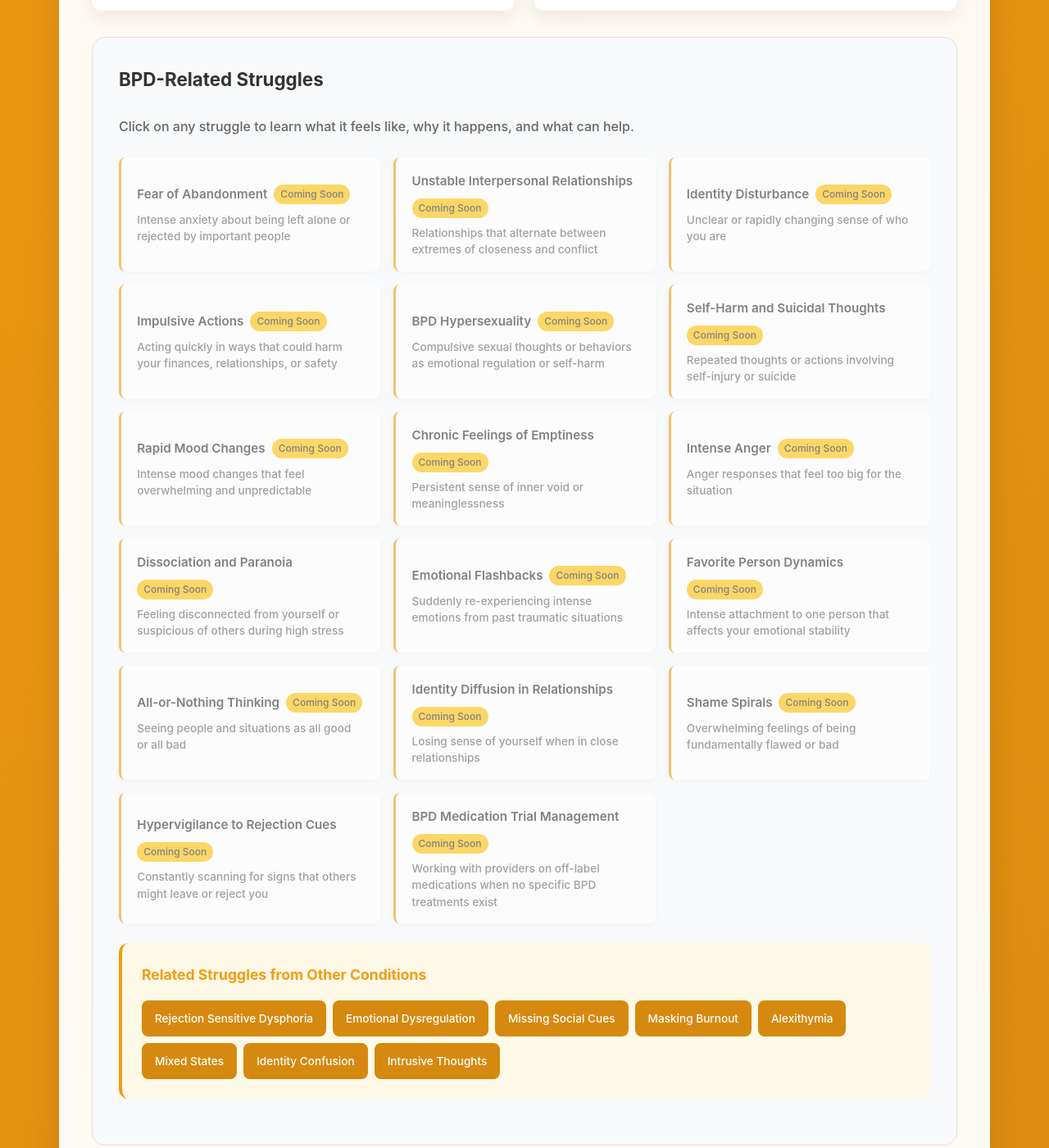
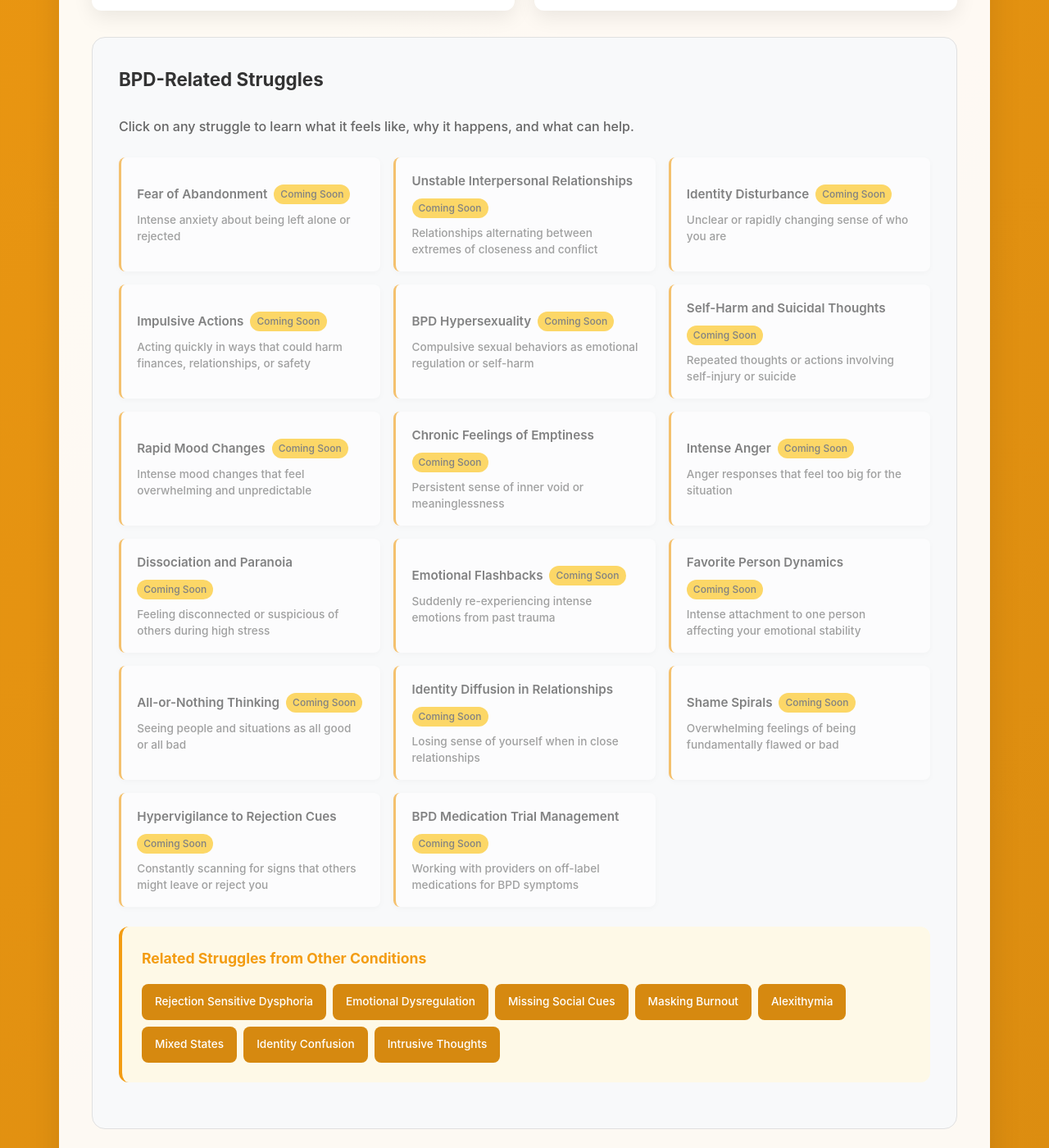
Before and after one commit to neurodivergent-survival-guide/neurodivergent-survival-guide, a Jekyll site: the page built from conditions/bpd.html, in a window 1280 px wide and 1400 px high, scrolled down 2204 px. Shown: the whole window at 82% size. Built offline with Jekyll 4.4.1, drawn with Linux system fonts in a browser that asks for light colours.

Commit message:
Update struggle_order.yml

```diff
--- a/_data/struggle_order.yml
+++ b/_data/struggle_order.yml
@@ -34,7 +34,7 @@ adhd:
     description: "Making quick choices without fully considering consequences"
   - slug: "adhd-hypersexuality"
     title: "ADHD Hypersexuality"
-    description: "Compulsive sexual thoughts or behaviors driven by impulse control difficulties"
+    description: "Compulsive sexual thoughts or behaviors from impulse control issues"
   - slug: "rejection-sensitive-dysphoria"
     title: "Rejection Sensitive Dysphoria"
     description: "Intense emotional response to perceived rejection or criticism"
@@ -43,19 +43,19 @@ adhd:
     description: "Difficulty managing the intensity of emotional responses"
   - slug: "hyperfocus-episodes"
     title: "Hyperfocus Episodes"
-    description: "Becoming so absorbed in activities that you lose awareness of time and needs"
+    description: "Becoming so absorbed you lose awareness of time and needs"
   - slug: "sleep-rhythm-disruption"
     title: "Sleep Rhythm Disruption"
     description: "Difficulty with conventional sleep schedules and sleep quality"
   - slug: "object-permanence-issues"
     title: "Object Permanence Issues"
-    description: "Forgetting about things when they're not visible or immediately present"
+    description: "Forgetting about things when they're not visible or present"
   - slug: "interest-based-nervous-system"
     title: "Interest-Based Nervous System"
-    description: "Functioning best with activities that are interesting, challenging, urgent, or novel"
+    description: "Functioning best with interesting, challenging, urgent, or novel activities"
   - slug: "stimulant-appetite-suppression"
     title: "Stimulant Appetite Suppression"
-    description: "Loss of appetite and eating difficulties while taking ADHD medications"
+    description: "Loss of appetite and eating difficulties from ADHD medications"
   - slug: "stimulant-sleep-disruption"
     title: "Stimulant Sleep Disruption"
     description: "Insomnia and sleep difficulties caused by ADHD medications"
@@ -66,7 +66,7 @@ adhd:
 autism:
   - slug: "missing-social-cues"
     title: "Missing Social Cues"
-    description: "When conversations have hidden meanings you don't catch, including nonverbal communication"
+    description: "When conversations have hidden meanings you don't catch"
   - slug: "being-too-direct"
     title: "Being Too Direct"
     description: "When your honest communication style is seen as rude"
@@ -81,13 +81,13 @@ autism:
     description: "When intense interests take over your time and social life"
   - slug: "change-and-routine-disruption"
     title: "Change and Routine Disruption"
-    description: "Distress when plans change unexpectedly, schedules get disrupted, or life transitions occur"
+    description: "Distress when plans change or schedules get disrupted"
   - slug: "sensory-processing-challenges"
     title: "Sensory Processing Challenges"
-    description: "Over- or under-responsivity to sounds, textures, lights, and other sensory input"
+    description: "Over- or under-responsivity to sounds, textures, lights, and more"
   - slug: "stimming-and-sensory-regulation"
     title: "Stimming and Sensory Regulation"
-    description: "Repetitive behaviors and sensory-seeking activities that help you regulate but may draw attention"
+    description: "Repetitive behaviors that help you regulate but may draw attention"
   - slug: "face-blindness"
     title: "Face Blindness"
     description: "Difficulty recognizing faces, even of familiar people"
@@ -96,7 +96,7 @@ autism:
     description: "Trouble identifying and describing your own emotions"
   - slug: "autistic-inertia"
     title: "Autistic Inertia"
-    description: "Difficulty starting or stopping activities once you're engaged or stuck"
+    description: "Difficulty starting or stopping activities once engaged or stuck"
   - slug: "masking-burnout"
     title: "Masking Burnout"
     description: "Exhaustion from years of camouflaging your authentic self"
@@ -105,7 +105,7 @@ autism:
     description: "Processing missed opportunities and identity reconstruction after adult diagnosis"
   - slug: "medication-sensitivity-management"
     title: "Medication Sensitivity Management"
-    description: "Navigating heightened sensitivity to psychiatric medications and managing treatments for co-occurring conditions"
+    description: "Navigating heightened sensitivity to psychiatric medications"
 
 bipolar:
   - slug: "elevated-mood-periods"
@@ -128,7 +128,7 @@ bipolar:
     description: "Compulsive sexual thoughts or behaviors during mood episodes"
   - slug: "poor-judgment-during-episodes"
     title: "Poor Judgment During Episodes"
-    description: "Making decisions that seem reasonable at the time but have negative consequences"
+    description: "Making decisions that seem reasonable but have negative consequences"
   - slug: "persistent-low-mood"
     title: "Persistent Low Mood"
     description: "Extended periods of sadness, hopelessness, or emotional numbness"
@@ -143,7 +143,7 @@ bipolar:
     description: "Physical and mental exhaustion that doesn't improve with rest"
   - slug: "concentration-difficulties"
     title: "Concentration Difficulties"
-    description: "Problems with focus, memory, and decision-making during mood episodes"
+    description: "Problems with focus, memory, and decision-making during episodes"
   - slug: "suicidal-ideation"
     title: "Suicidal Ideation"
     description: "Thoughts of death or self-harm during depressive episodes"
@@ -155,16 +155,16 @@ bipolar:
     description: "Frequent mood episode changes that disrupt stability"
   - slug: "lithium-side-effects"
     title: "Lithium Side Effects"
-    description: "Managing hand tremors, thirst, weight gain, and cognitive effects from lithium treatment"
+    description: "Managing tremors, thirst, weight gain, and cognitive effects"
   - slug: "anticonvulsant-side-effects"
     title: "Anticonvulsant Side Effects"
-    description: "Dealing with cognitive dulling, hair loss, weight changes from medications like lamotrigine"
+    description: "Cognitive dulling, hair loss, weight changes from mood stabilizers"
   - slug: "antipsychotic-side-effects"
     title: "Antipsychotic Side Effects"
-    description: "Managing sedation, movement disorders, metabolic changes from medications like quetiapine"
+    description: "Managing sedation, movement disorders, and metabolic changes"
   - slug: "akathisia"
     title: "Akathisia"
-    description: "Inner restlessness and overwhelming urge to move caused by antipsychotic medications"
+    description: "Inner restlessness and overwhelming urge to move from medications"
   - slug: "identity-confusion-between-episodes"
     title: "Identity Confusion Between Episodes"
     description: "Feeling unsure of your real self across different mood states"
@@ -178,19 +178,19 @@ bipolar:
 bpd:
   - slug: "fear-of-abandonment"
     title: "Fear of Abandonment"
-    description: "Intense anxiety about being left alone or rejected by important people"
+    description: "Intense anxiety about being left alone or rejected"
   - slug: "unstable-interpersonal-relationships"
     title: "Unstable Interpersonal Relationships"
-    description: "Relationships that alternate between extremes of closeness and conflict"
+    description: "Relationships alternating between extremes of closeness and conflict"
   - slug: "identity-disturbance"
     title: "Identity Disturbance"
     description: "Unclear or rapidly changing sense of who you are"
   - slug: "impulsivity-potentially-damaging"
     title: "Impulsive Actions"
-    description: "Acting quickly in ways that could harm your finances, relationships, or safety"
+    description: "Acting quickly in ways that could harm finances, relationships, or safety"
   - slug: "bpd-hypersexuality"
     title: "BPD Hypersexuality"
-    description: "Compulsive sexual thoughts or behaviors as emotional regulation or self-harm"
+    description: "Compulsive sexual behaviors as emotional regulation or self-harm"
   - slug: "recurrent-suicidal-behaviors-self-harm"
     title: "Self-Harm and Suicidal Thoughts"
     description: "Repeated thoughts or actions involving self-injury or suicide"
@@ -205,13 +205,13 @@ bpd:
     description: "Anger responses that feel too big for the situation"
   - slug: "stress-related-dissociation-paranoia"
     title: "Dissociation and Paranoia"
-    description: "Feeling disconnected from yourself or suspicious of others during high stress"
+    description: "Feeling disconnected or suspicious of others during high stress"
   - slug: "emotional-flashbacks"
     title: "Emotional Flashbacks"
-    description: "Suddenly re-experiencing intense emotions from past traumatic situations"
+    description: "Suddenly re-experiencing intense emotions from past trauma"
   - slug: "favorite-person-dynamics"
     title: "Favorite Person Dynamics"
-    description: "Intense attachment to one person that affects your emotional stability"
+    description: "Intense attachment to one person affecting your emotional stability"
   - slug: "splitting-black-and-white-thinking"
     title: "All-or-Nothing Thinking"
     description: "Seeing people and situations as all good or all bad"
@@ -226,7 +226,7 @@ bpd:
     description: "Constantly scanning for signs that others might leave or reject you"
   - slug: "bpd-medication-trial-management"
     title: "BPD Medication Trial Management"
-    description: "Working with providers on off-label medications when no specific BPD treatments exist"
+    description: "Working with providers on off-label medications for BPD symptoms"
 
 ocd:
   - slug: "intrusive-thoughts-images-urges"
@@ -237,19 +237,19 @@ ocd:
     description: "Trying to make unwanted thoughts go away through mental or physical actions"
   - slug: "compulsive-behaviors-and-rituals"
     title: "Compulsive Behaviors and Rituals"
-    description: "Physical or mental rituals performed in response to obsessions to reduce anxiety or prevent feared outcomes"
+    description: "Physical or mental rituals to reduce anxiety or prevent feared outcomes"
   - slug: "pure-o-mental-compulsions"
     title: "Pure-O Mental Compulsions"
-    description: "OCD that involves mostly mental rituals rather than visible behaviors"
+    description: "OCD involving mostly mental rituals rather than visible behaviors"
   - slug: "moral-scrupulosity"
     title: "Moral Scrupulosity"
-    description: "Obsessions focused on being a good person or avoiding moral wrongdoing"
+    description: "Obsessions focused on being good or avoiding moral wrongdoing"
   - slug: "contamination-beyond-germs"
     title: "Contamination Beyond Germs"
     description: "Fear of emotional, moral, or abstract contamination"
   - slug: "checking-behaviors-never-complete"
     title: "Checking Behaviors Never Complete"
-    description: "Repeatedly verifying things but never feeling certain they're done right"
+    description: "Repeatedly verifying things but never feeling certain they're right"
   - slug: "avoidance-behaviors-lifestyle-restrictions"
     title: "Avoidance Behaviors Lifestyle Restrictions"
     description: "Limiting activities to avoid triggering obsessions or compulsions"
@@ -261,4 +261,4 @@ ocd:
     description: "Sexual dysfunction and decreased libido from OCD medications"
   - slug: "ssri-emotional-blunting"
     title: "SSRI Emotional Blunting"
-    description: "Feeling emotionally numb or disconnected while on antidepressants for OCD"
+    description: "Feeling emotionally numb or disconnected while on antidepressants"
```
